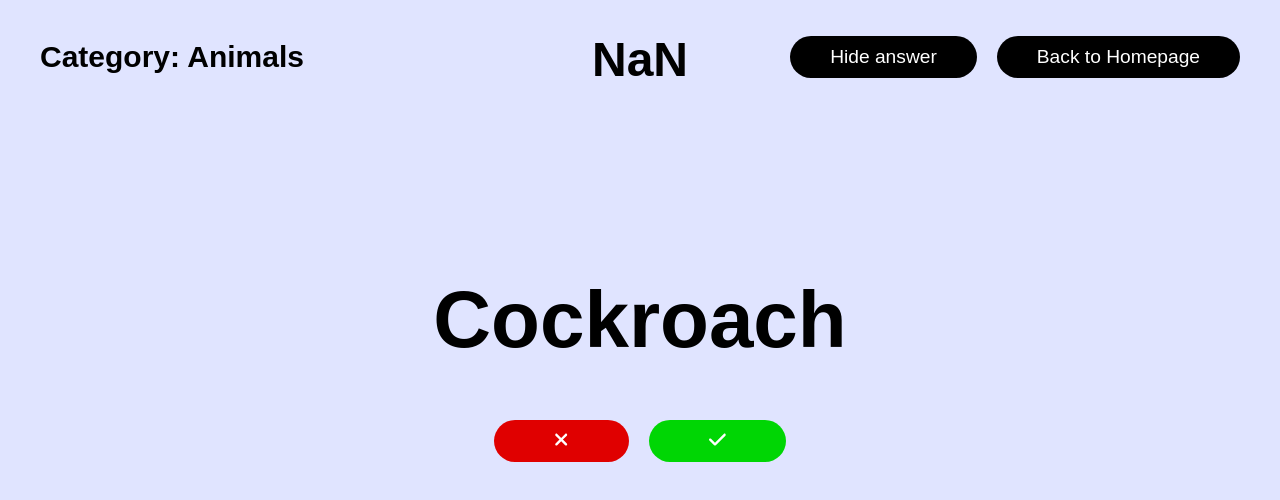
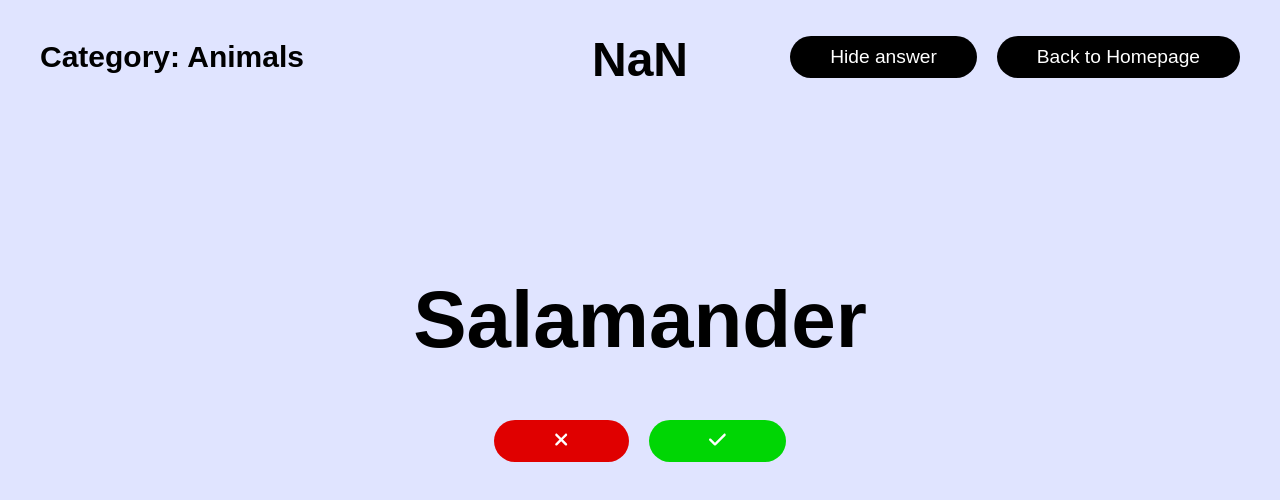
Before and after one commit to suttirakcha/lets-guess, a React (Create React App) app: page /animals in a window 1280 px wide. Shown: the top 500 px of the page. Built offline with nearby package versions, Linux system fonts and the light colour scheme; a web font is replaced by a local one.

Commit message:
Commit Codes

```diff
--- a/src/categories/animals.js
+++ b/src/categories/animals.js
@@ -3,6 +3,6 @@ import "../App.scss";
 import Questions from "../components/questions";
 
 export default function Animals(){
-    const words = ["Dog", "Cat", "Bird", "Frog", "Snake", "Tiger", "Lion", "Mosquito", "Ostrich", "Panther", "Giraffe", "Fly", "Spider", "Scorpion", "Jellyfish", "Fish", "Whale", "Dugong", "Shark", "Python", "Pigeon", "Sheep", "Goat", "Cow", "Buffalo", "Rhinoceros", "Water Monitor", "Alligator", "Crocodile", "Swan", "Goose", "Crow", "Toad", "Lizard", "Mouse", "Rat", "Gecko", "Cockroach", "Salamander", "Rabbit", "Owl", "Turtle", "Seal", "Seahorse", "Sea turtle", "Seagull", "Snapping turtle", "Centipede", "Bee", "Hornet", "Wasp", "Squirrel", "Elephant", "Crab", "Shrimp", "Crayfish", "Horse", "Donkey", "Bull", "Field rat", "Cricket", "Firefly", "Bullfrog", "Iguana", "Jaguar", "Cheetah", "Fox", "Water strider", "Kangaroo", "Squid", "Monkey", "Fruit fly", "Cicada", "Eagle", "Butterfly", "Beetle", "Bear", "Polar Bear", "Bat", "Pig", "Chicken", "Hen", "Oyster", "Grasshopper", "Deer", "Dragonfly", "Worm", "Ant", "Snail", "Shell", "Penguin", "Ladybug", "Cobra", "Earthworm", "Camel", "Starfish", "Ox", "Octopus", "Otter"];
+    const words = ["Dog", "Cat", "Bird", "Frog", "Snake", "Tiger", "Lion", "Mosquito", "Ostrich", "Panther", "Giraffe", "Fly", "Spider", "Scorpion", "Jellyfish", "Fish", "Whale", "Dugong", "Shark", "Python", "Pigeon", "Sheep", "Goat", "Cow", "Buffalo", "Rhinoceros", "Water Monitor", "Alligator", "Crocodile", "Swan", "Goose", "Crow", "Toad", "Lizard", "Mouse", "Rat", "Gecko", "Cockroach", "Salamander", "Rabbit", "Owl", "Turtle", "Seal", "Seahorse", "Sea turtle", "Seagull", "Snapping turtle", "Centipede", "Bee", "Hornet", "Wasp", "Squirrel", "Elephant", "Crab", "Shrimp", "Crayfish", "Horse", "Donkey", "Bull", "Field rat", "Cricket", "Firefly", "Bullfrog", "Iguana", "Jaguar", "Cheetah", "Fox", "Water strider", "Kangaroo", "Squid", "Monkey", "Fruit fly", "Cicada", "Eagle", "Butterfly", "Beetle", "Bear", "Polar Bear", "Bat", "Pig", "Chicken", "Hen", "Oyster", "Grasshopper", "Deer", "Dragonfly", "Worm", "Ant", "Snail", "Shell", "Penguin", "Ladybug", "Cobra", "Earthworm", "Camel", "Starfish", "Ox", "Octopus", "Otter", "Skunk"];
     return (<Questions answers={words} category="Animals" redirect="/animals"/>)
 }
--- a/src/categories/desserts.js
+++ b/src/categories/desserts.js
@@ -3,6 +3,6 @@ import "../App.scss";
 import Questions from "../components/questions";
 
 export default function Desserts(){
-    const words = ["Apple Pie", "Croissant", "Doughnut", "Ice Cream", "Chocolate", "Apfelstrudel", "Cheese", "Macaron", "Churros", "Fondue", "Sundae", "Mousse", "Tiramisu", "Cupcake", "Mochi", "Banoffee", "Daifuku", "Cake", "White Chocolate", "Cookies", "Pie", "Yoghurt", "Brownie", "Cheesecake", "Éclair", "Tart", "Caramel", "Lemon Curd", "Meringue", "Custard", "Lamingtons", "Pudding", "Cream Brulee", "Waffle", "Crepe", "Muffin", "Fudge", "Parfait", "Marshmellow", "Bingsu", "Panna Cotta", "Candy", "Candy Bar", "Toffee", "Cookie and Cream", "Biscuit", "Stollen"];
+    const words = ["Apple Pie", "Croissant", "Doughnut", "Ice Cream", "Chocolate", "Apfelstrudel", "Cheese", "Macaron", "Churros", "Fondue", "Sundae", "Mousse", "Tiramisu", "Cupcake", "Mochi", "Banoffee", "Daifuku", "Cake", "White Chocolate", "Cookies", "Pie", "Yoghurt", "Brownie", "Cheesecake", "Éclair", "Tart", "Caramel", "Lemon Curd", "Meringue", "Custard", "Lamingtons", "Pudding", "Cream Brulee", "Waffle", "Crepe", "Muffin", "Fudge", "Parfait", "Marshmellow", "Bingsu", "Panna Cotta", "Candy", "Candy Bar", "Toffee", "Cookie and Cream", "Biscuit", "Stollen", "Egg Tart", "Fruit Salad"];
     return (<Questions answers={words} category="Desserts" redirect="/desserts"/>)
 }
--- a/src/categories/drinks.js
+++ b/src/categories/drinks.js
@@ -3,6 +3,6 @@ import "../App.scss";
 import Questions from "../components/questions";
 
 export default function Drinks(){
-    const words = ["Water", "Tea", "Coffee", "Bubble Tea", "Cappuchino", "Americano", "Milk", "Milkshake", "Soda", "Apfelschorle", "Beer", "Wine", "White Beer", "Thai Tea", "Mocha", "Espresso", "Frappuchino", "Mojito", "Orange Juice", "Juice", "Apple Juice", "Martini", "Whiskey", "Cocktail", "Spritz", "Smoothie", "Kombucha", "Punch", "Margarita", "Tequila", "Lemonade", "Oolong Tea", "Diabolo", "Almond Milk", "Soju", "Baekseju", "Sbiten", "Coconut Milk", "Soy Milk", "Brisk", "Hemp Milk", "Kopi", "Aojiru", "Malted Milk", "Milk Tea", "Latte", "Champagne"];
+    const words = ["Water", "Tea", "Coffee", "Bubble Tea", "Cappuchino", "Americano", "Milk", "Milkshake", "Soda", "Apfelschorle", "Beer", "Wine", "White Beer", "Thai Tea", "Mocha", "Espresso", "Frappuchino", "Mojito", "Orange Juice", "Juice", "Apple Juice", "Martini", "Whiskey", "Cocktail", "Spritz", "Smoothie", "Kombucha", "Punch", "Margarita", "Tequila", "Lemonade", "Oolong Tea", "Diabolo", "Almond Milk", "Soju", "Baekseju", "Sbiten", "Coconut Milk", "Soy Milk", "Brisk", "Hemp Milk", "Kopi", "Aojiru", "Malted Milk", "Milk Tea", "Latte", "Champagne", "Negroni"];
     return (<Questions answers={words} category="Drinks" redirect="/drinks"/>)
 }
```
